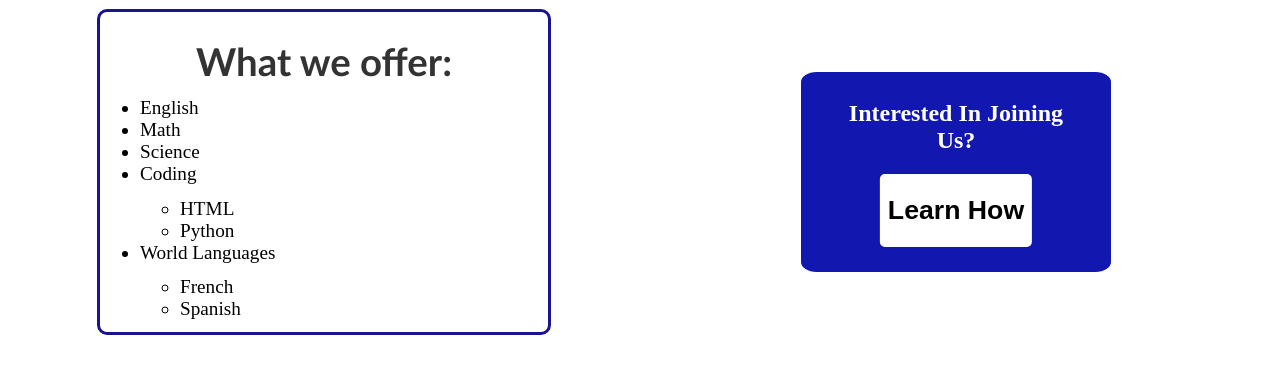
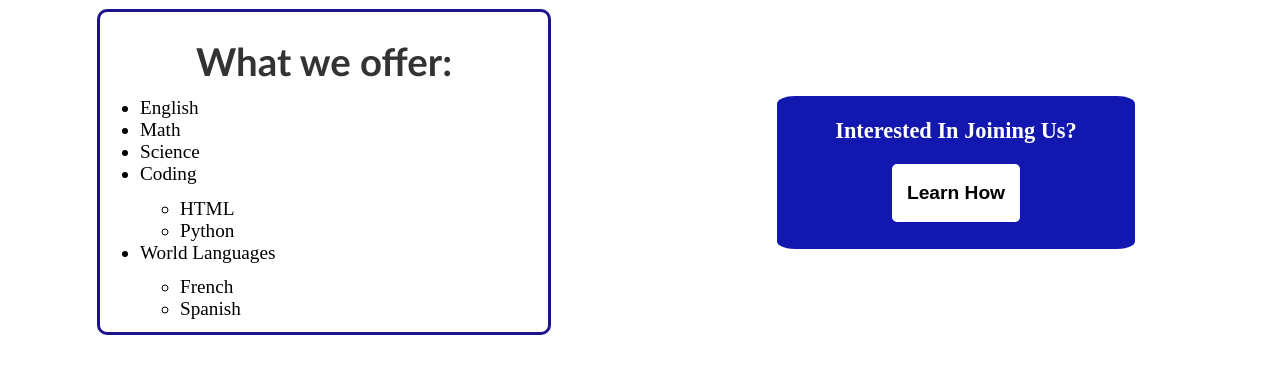
Before and after one commit to SamitChaubal/Tutoring-Project, a plain HTML site: page home/index.html in a window 1280 px wide. Shown: the part 570-942 px from the top of the page. Drawn offline with Linux system fonts and the light colour scheme.

Commit message:
blue button

```diff
--- a/home/index.html
+++ b/home/index.html
@@ -77,15 +77,18 @@
     <style>
       .link-container {
         background-color: #1117af; /* Blue color */
-        padding: 4%;
+        padding: 3%;
         color: #fff; /* White text */
         text-align: center;
         border-radius: 5%; /* Rounded corners */
         margin: 0 auto; /* Center the box horizontally */
         align-items:center;
+        height: 9vw;
+        width:25vw;
       }
       .link-container h2{
         margin:1%;
+        font-size: 1.75vw;
       }
       .link-container a{
         text-decoration: none;
@@ -100,8 +103,10 @@
         text-decoration: none; /* Remove default link underline */
         left:50%;
         transform: translate(-50%);
-
         position: relative;
+        height: 4.5vw;
+        width: 10vw;
+        font-size: 0.75vw;
       }
       .link-container button:hover {
         background-color: #f0f0f0; /* Light gray background on hover */
```
